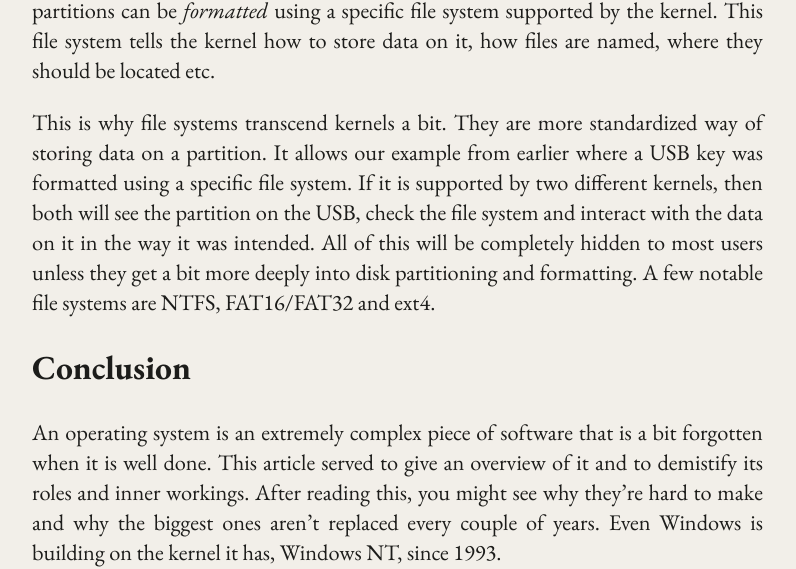
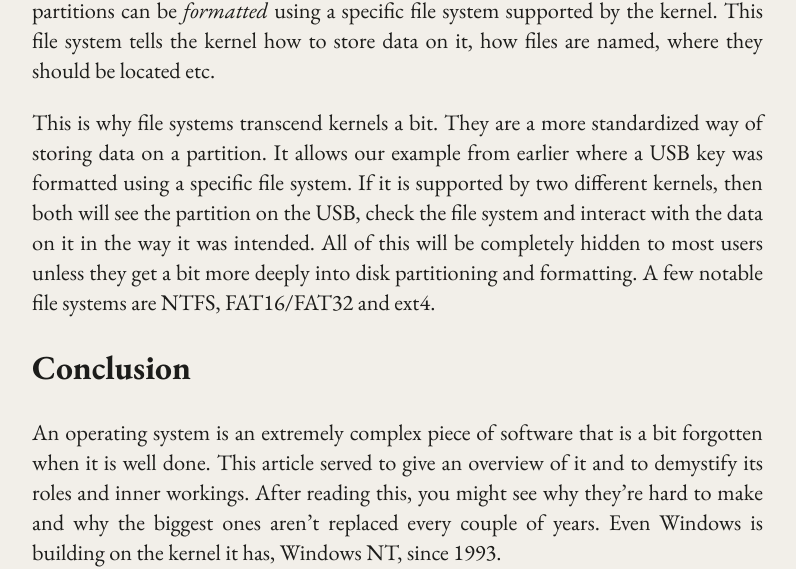
Before and after one commit to eFournierRobert/eFournierRobert.github.io, a Jekyll site: the page built from _posts/btob/2026-03-11-os.md, in a window 1280 px wide and 900 px high, scrolled down 9937 px. Shown: the part 229-798 px from the top of the window, without its empty margins (178-974 px from the left). Built offline with Jekyll 4.4.1, drawn with Linux system fonts in a browser that asks for light colours; some of the changed text lies outside the part shown.

Commit message:
More corrections2

```diff
--- a/_posts/btob/2026-03-11-os.md
+++ b/_posts/btob/2026-03-11-os.md
@@ -328,7 +328,7 @@ The kernel will be able to split a disk into parts that are called *partitions*.
 Those partitions can be *formatted* using a specific file system supported by the kernel. This file system tells
 the kernel how to store data on it, how files are named, where they should be located etc.
 
-This is why file systems transcend kernels a bit. They are more standardized way of storing data on a partition.
+This is why file systems transcend kernels a bit. They are a more standardized way of storing data on a partition.
 It allows our example from earlier where a USB key was formatted using a specific file system. If it is
 supported by two different kernels, then both will see the partition on the USB, check the file system
 and interact with the data on it in the way it was intended. All of this will be completely hidden to most users
@@ -338,7 +338,7 @@ FAT16/FAT32 and ext4.
 ## Conclusion
 
 An operating system is an extremely complex piece of software that is a bit forgotten when it is well done.
-This article served to give an overview of it and to demistify its roles and inner workings. After reading this,
+This article served to give an overview of it and to demystify its roles and inner workings. After reading this,
 you might see why they're hard to make and why the biggest ones aren't replaced every couple of years. Even Windows
 is building on the kernel it has, Windows NT, since 1993.
 
```
Also changed, not shown: other parts of _posts/btob/2026-03-11-os.md (+4 -4 lines).
